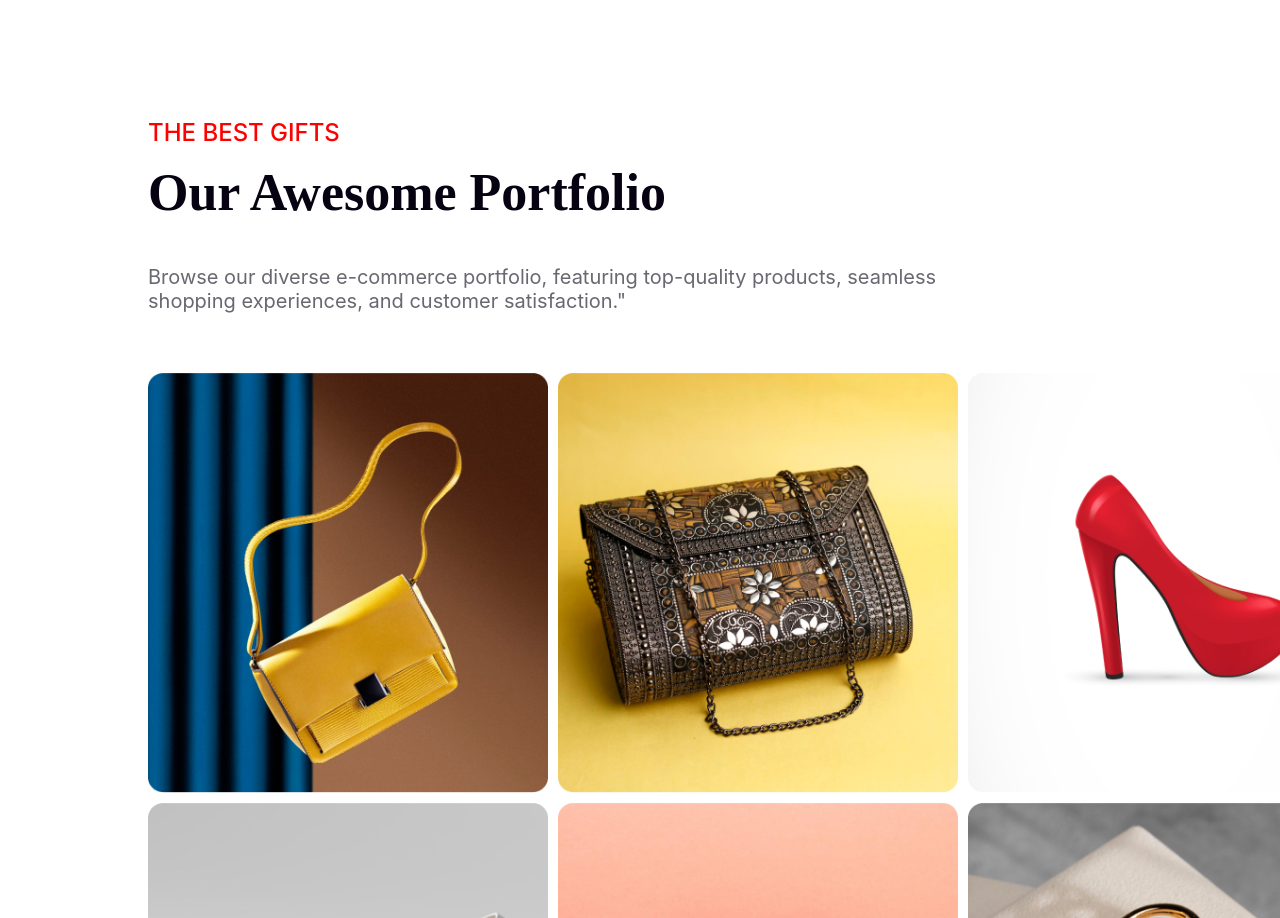
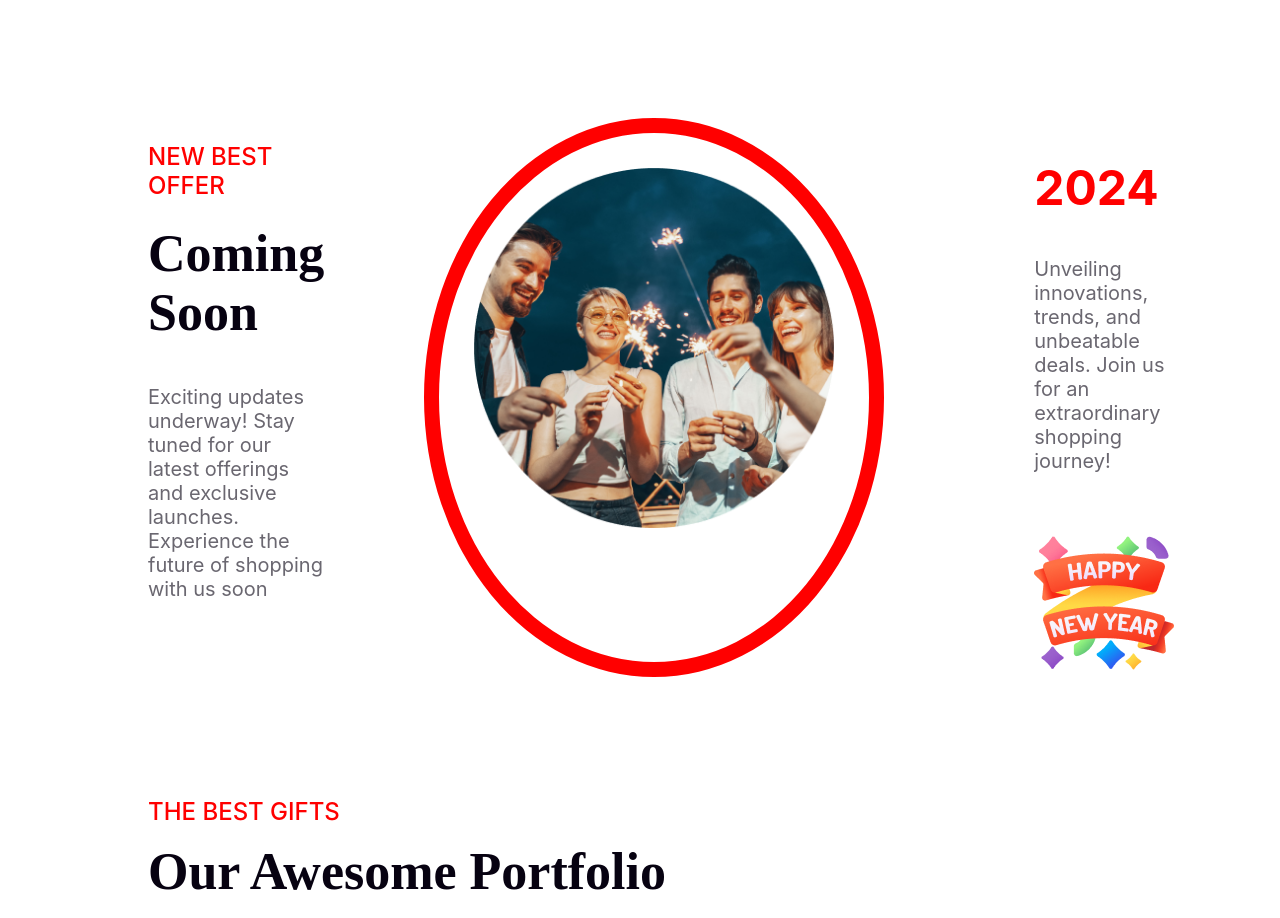
Before and after one commit to Rashedin-063/New-Year-New-Mission, a plain HTML site: page index.html in a window 1280 px wide. Shown: the part 2252-3170 px from the top of the page. Drawn offline with Linux system fonts and the light colour scheme.

Commit message:
bonus-section-added

```diff
--- a/index.html
+++ b/index.html
@@ -7,13 +7,16 @@
   <link rel="stylesheet" href="./styles/style.css">
 </head>
 <body>
+  <!-- header section starts -->
   <header>
 <div class="header-container">
   <h3 class="header-intro">Happy New Year</h3>
   <h1 class="header-title">New Year Party <br> Celebration</h1>
 </div>
   </header>
+  <!-- main section starts -->
   <main class="main">
+    <!-- holiday section starts -->
 <section class="holiday-deal-section">
   <h1 class="holiday-section-title">65% OFF</h1>
   <p class="holiday-section-description">OUR HOLIDAY DEALS ARE BETTER</p>
@@ -22,6 +25,7 @@
     <img src="./assets/New Year Photo.png" alt="">
   </div>
 </section>
+<!-- welcome party section starts -->
 <section class="welcome-party-section">
   <div class="welcome-party-text">
     <h2 class="welcome-section-title">Welcome to <br> midnight party</h2>
@@ -29,6 +33,23 @@
     <button class="welcome-section-button">Join Now</button>
   </div>
 </section>
+<!-- coming soon section -->
+<section class="coming-soon-section">
+  <div>
+    <h3 class="coming-soon-greetings">NEW BEST OFFER</h3>
+    <h1 class="coming-soon-title">Coming Soon</h1>
+    <p class="coming-soon-description">Exciting updates underway! Stay tuned for our latest offerings and exclusive launches. Experience the future of shopping with us soon</p>
+  </div>
+  <div class="coming-soon-image">
+    <img src="./assets/Ellipse 1.png" alt="">
+  </div>
+  <div class="new-year-2024">
+    <h1 class="tw4">2024</h1>
+    <p class="coming-soon-description">Unveiling innovations, trends, and unbeatable deals. Join us for an extraordinary shopping journey!</p>
+    <img src="./assets/Group 96.png" alt="" class="happy-new-year">
+  </div>
+</section>
+<!-- portfolio section starts here -->
 <section class="portfolio-section">
   <div class="portfolio-text">
     <h2 class="portfolio-greetings">
@@ -50,6 +71,7 @@
     </div>
   </div>
 </section>
+<!-- subscribe section starts here -->
 <section class="subscribe-section">
 <div class="subscribe-section-content">
   <img src="./assets/Group 61.png" alt="">
--- a/styles/style.css
+++ b/styles/style.css
@@ -3,12 +3,6 @@
   /* shared styles */ * {
   margin: 0px;
   padding: 0px;
-}
-
-body {
-  /* max-width: 1320px; */
-  /* padding: 0px 140px; */
-  /* margin: 50px 140px; */
 }
 
 /* header-section styles */
@@ -21,7 +15,6 @@ body {
     url('../assets/Banner Image.png');
   background-size: contain;
 }
-
 .header-intro {
   color: #fff;
   text-align: center;
@@ -37,11 +30,11 @@ body {
   font-size: 72px;
   font-weight: 900;
 }
-
 /* main section styles */
 .main {
   margin: 50px 140px;
 }
+/* holiday section styles */
 .holiday-section-title {
   color: #f00;
   text-align: center;
@@ -67,11 +60,10 @@ body {
   font-weight: 700;
   margin-top: 20px;
 }
-
 .holiday-section-image {
   margin: 50px 200px 150px;
 }
-
+/* welcome party section style */
 .welcome-party-section {
   height: 550px;
   background-repeat: no-repeat;
@@ -82,7 +74,6 @@ body {
     url('../assets/Vectorrr.png');
   border-radius: 16px;
 }
-
 .welcome-party-text {
   padding-left: 120px;
 }
@@ -101,7 +92,6 @@ body {
   font-weight: 400;
   padding-top: 15px;
 }
-
 .welcome-section-button {
   color: #fff;
   text-align: center;
@@ -115,6 +105,41 @@ body {
   margin-left: 30px;
   padding: 5px 10px;
 }
+/* coming soon styles */
+.coming-soon-section {
+  display: flex;
+  gap:100px;
+  margin-top: 120px;
+}
+.coming-soon-greetings {
+  color: #f00;
+  font-family: Inter;
+  font-size: 24px;
+  font-weight: 500;
+}
+.coming-soon-image{
+ border: 15px solid #F00;
+ border-radius: 50%;
+ /* border-radius: 463px; */
+padding: 35px;
+}
+.coming-soon-image img{
+  width: 360px;
+height: 360px;
+text-align: center;
+}
+.new-year-2024{
+  padding-left: 50px;
+}
+.tw4{
+  color: #F00;
+font-family: Inter;
+font-size: 48px;
+font-style: normal;
+font-weight: 700;
+line-height: normal;
+}
+/* portfolio section styles */
 .portfolio-greetings {
   color: #f00;
   font-family: Inter;
@@ -124,7 +149,7 @@ body {
   margin-bottom: 0px;
 }
 .portfolio-title,
-.subscribe-section-title {
+.subscribe-section-title,.coming-soon-title {
   color: #070211;
   font-family: Merriweather;
   font-size: 52px;
@@ -132,7 +157,7 @@ body {
   margin-top: 16px;
 }
 .portfolio-description,
-.subscribe-section-description {
+.subscribe-section-description, .coming-soon-description {
   color: rgba(7, 2, 17, 0.6);
   font-family: Inter;
   font-size: 20px;
@@ -169,12 +194,10 @@ body {
   border-radius: 16px;
   background: rgba(255, 0, 0, 0.05);
 }
-
 .subscribe-section-content {
   text-align: center;
   padding-top: 80px;
 }
-
 .form {
   display: flex;
   align-items: center;
@@ -193,7 +216,6 @@ body {
 
   font-weight: 400;
 }
-
 #Subscribe {
   border-radius: 0px 50px 50px 0px;
   background: #f00;
@@ -207,16 +229,14 @@ body {
   border: none;
   margin-left: -200px;
 }
-
 /* footer section style */
-
 .footer-container {
   width: 77vw;
   height: 400px;
   background: #070211;
   padding: 120px 150px;
 }
-.footer-1{
+.footer-1 {
   display: flex;
   justify-content: space-between;
 }
@@ -234,15 +254,15 @@ body {
   align-items: center;
   gap: 15px;
 }
-.footer-icon{
-text-align: center;
-margin-top:90px;
+.footer-icon {
+  text-align: center;
+  margin-top: 90px;
 }
-.footer-icon img{
+.footer-icon img {
   margin-right: 10px;
   width: 64px;
-height: 64px;
+  height: 64px;
 }
-.footer-3{
+.footer-3 {
   margin-top: 90px;
 }
```
